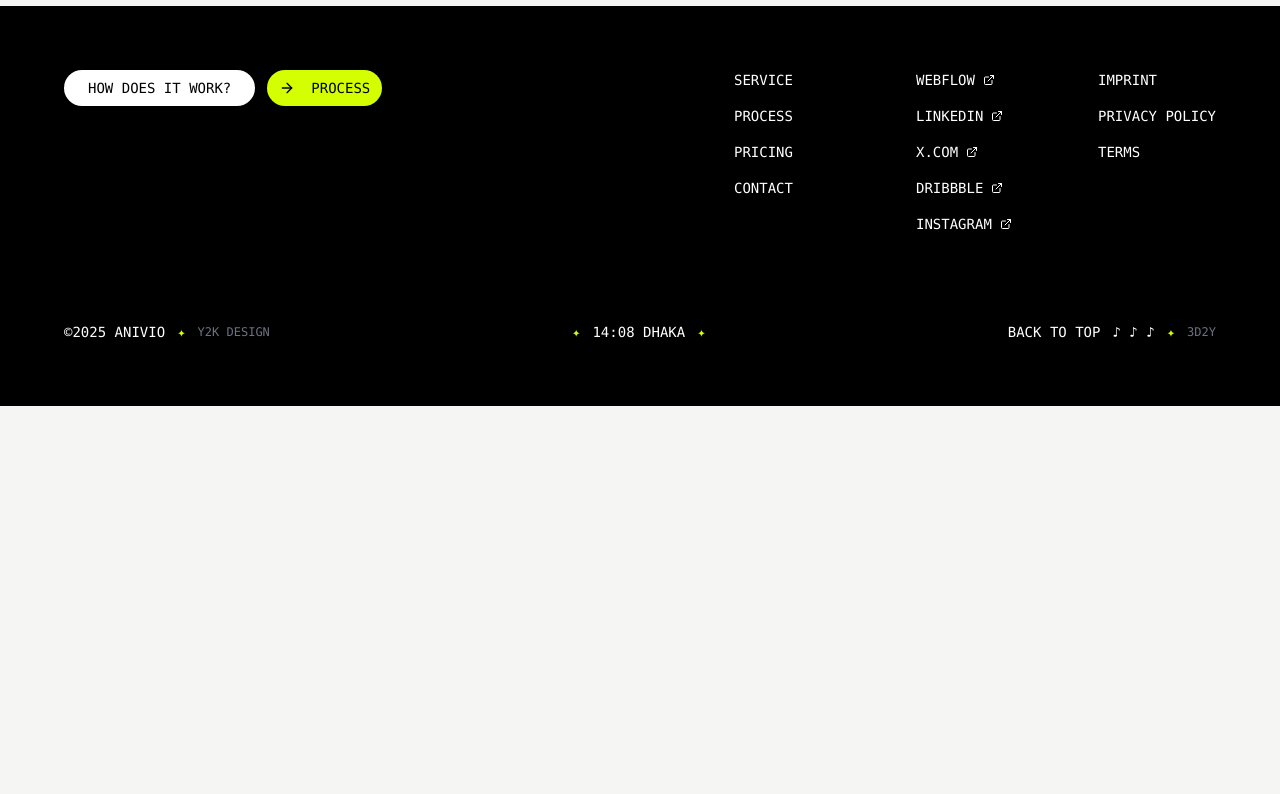
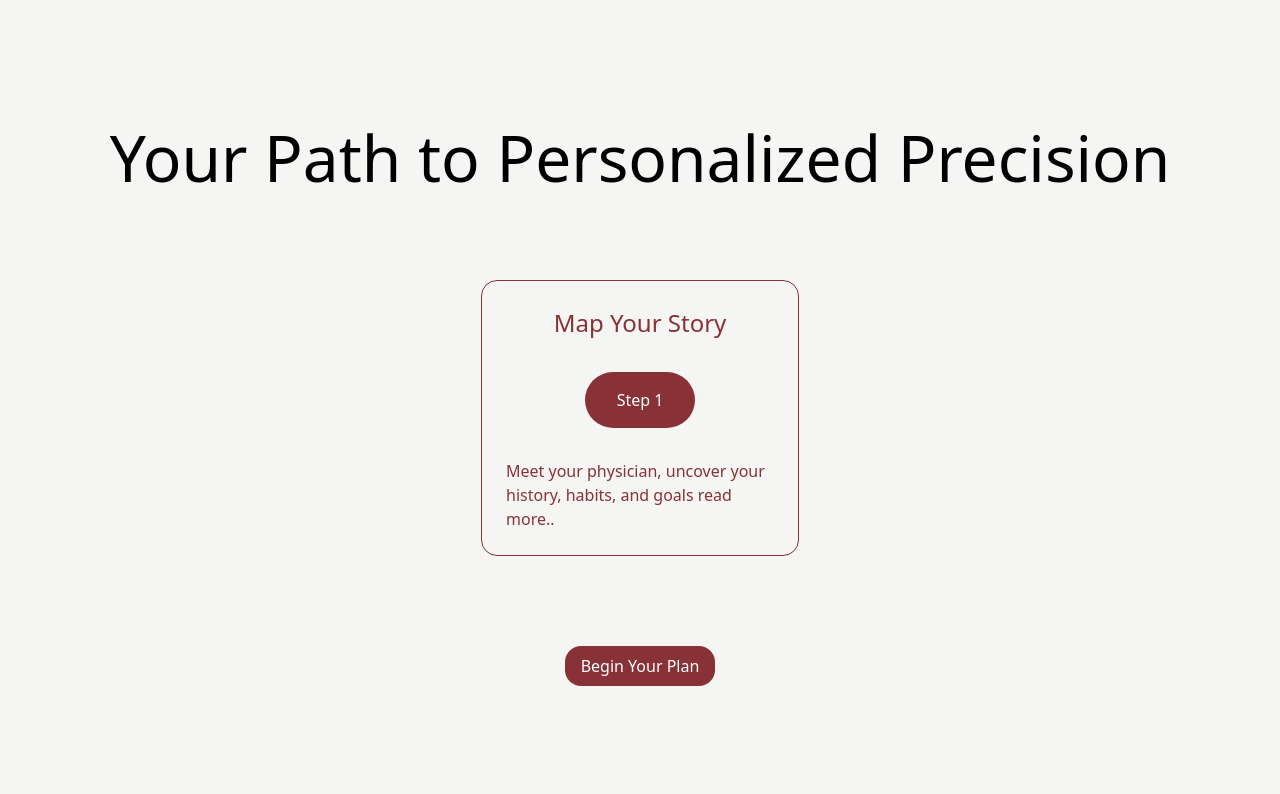
Before and after one commit to imranprof/anivio-portfolio, a Next.js app: page /sample-animation/rotating-section in a window 1280 px wide. Shown: the part 666-1460 px from the top of the page. Before the commit the page ends 1072 px from the top, so only its background shows below. Built offline with nearby package versions, Linux system fonts and the light colour scheme; a web font is replaced by a local one.

Commit message:
feat: add sample animation section

```diff
--- /dev/null
+++ b/src/app/animations/hasRotatingSection.ts
@@ -0,0 +1,6 @@
+import gsap from "gsap";
+import { ScrollTrigger } from "gsap/ScrollTrigger";
+
+export const hasRotatingSections = () => {
+
+}
--- a/src/app/sample-animation/rotating-section/page.tsx
+++ b/src/app/sample-animation/rotating-section/page.tsx
@@ -1,13 +1,14 @@
-"use client"
 
 import CommonHero from "@/components/common/CommonHero"
+import RotatingSection from "@/components/sections/sampleAnimation/RotatingSection"
 
-const RotatingSection = () => {
+const RotatingPage = () => {
   return (
-    <div>
+    <div className="container">
       <CommonHero title="Rotating" />
+      <RotatingSection />
     </div>
   )
 }
 
-export default RotatingSection
+export default RotatingPage
--- /dev/null
+++ b/src/components/sections/sampleAnimation/RotatingSection.tsx
@@ -0,0 +1,43 @@
+"use client"
+
+const RotatingSection = () => {
+  return (
+    <section className="w-full h-screen flex justify-center relative">
+      <div className="w-full h-full flex flex-col justify-between items-center py-[120px]">
+        <h2 className="text-[64px] font-medium">Your Path to Personalized Precision</h2>
+        <div className="step-card-container w-[318px] h-[276px] relative">
+          <div className="step-card step1-card absolute h-full w-full top-0 rounded-[16px] border border-[#883237]">
+            <div className="h-full flex flex-col justify-between p-6 items-center">
+              <div className="text-[24px] font-medium text-[#883237]">Map Your Story</div>
+              <button className="button  bg-[#883237] text-white rounded-[98px] py-4 px-8">Step 1</button>
+              <div className="text-[#883237] font-medium">Meet your physician, uncover your history, habits, and goals read more..</div>
+            </div>
+          </div>
+          <div className="step-card step2-card  absolute h-full w-full top-0 rounded-[16px] border border-[#883237] opacity-0">
+            <div className="h-full flex flex-col justify-between p-6 items-center">
+              <div className="text-[24px] font-medium text-[#883237]">Decode Your Data</div>
+              <button className="button  bg-[#883237] text-white rounded-[98px] py-4 px-8">Step 2</button>
+              <div className="text-[#883237] font-medium">Meet your physician, uncover your history, habits, and goals read more..</div>
+            </div>
+          </div>
+          <div className="step-card step3-card  absolute h-full w-full top-0 rounded-[16px] border border-[#883237] opacity-0">
+            <div className="h-full flex flex-col justify-between p-6 items-center">
+              <div className="text-[24px] font-medium text-[#883237]">Evolve with Precision</div>
+              <button className="button  bg-[#883237] text-white rounded-[98px] py-4 px-8">Step 3</button>
+              <div className="text-[#883237] font-medium">Meet your physician, uncover your history, habits, and goals read more..</div>
+            </div>
+          </div>
+        </div>
+        <div className="bg-[#883237] py-2 px-4 rounded-2xl text-white">
+          Begin Your Plan
+        </div>
+      </div>
+
+      <div className="rotating-container">
+
+      </div>
+    </section>
+  )
+}
+
+export default RotatingSection
```
